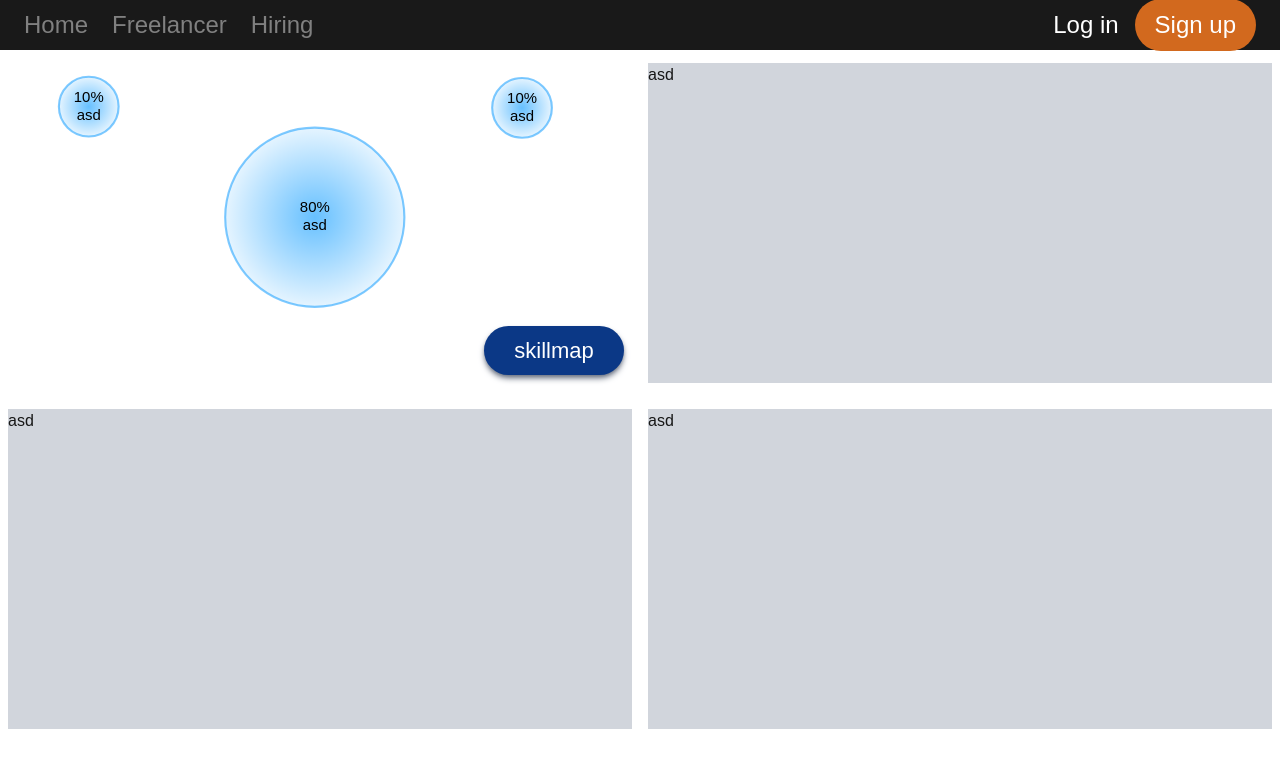
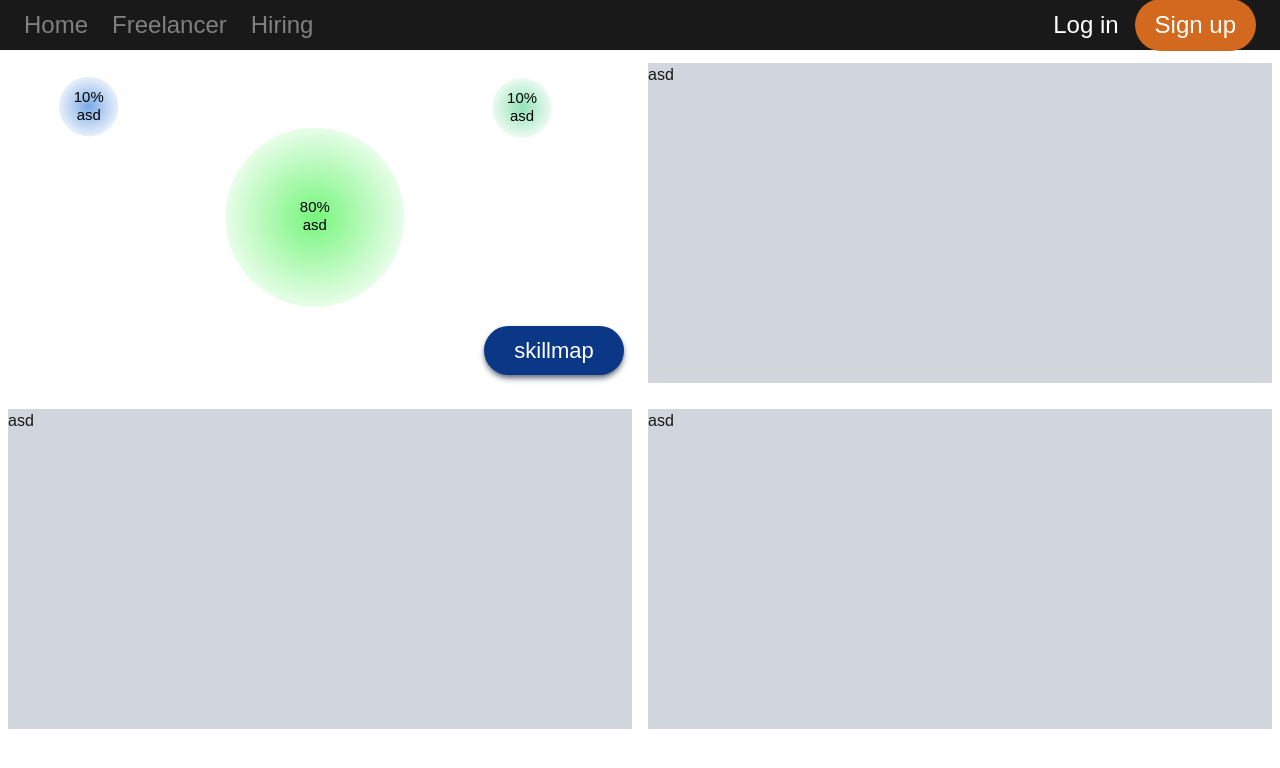
Before and after one commit to FOVY-Colelpis/fovy-frontend, a Next.js app: page /dashboard in a window 1280 px wide. Shown: the top 768 px of the page. Built offline with nearby package versions, Linux system fonts and the light colour scheme.

Commit message:
random color on circle

```diff
--- a/src/app/dashboard/page.tsx
+++ b/src/app/dashboard/page.tsx
@@ -50,8 +50,7 @@ function SkillMapOverview({ allPercentage }: SkillMapData) {
 
     const circles: { name: string; value: number; radius: number; x: number; y: number }[] = [];
 
-    allPercentage
-        .map(item => ({ ...item, radius: (item.value / total) * maxRadius + 20 }))
+    allPercentage.map(item => ({ ...item, radius: (item.value / total) * maxRadius + 20 }))
         .forEach(item => {
             let x: number, y: number;
             let attempts = 0;
@@ -72,35 +71,23 @@ function SkillMapOverview({ allPercentage }: SkillMapData) {
     return (
         <div style={{ width: "100%", height: "100%", position: "relative" }}>
             <svg width="100%" height="100%" viewBox={`0 0 ${svgWidth} ${svgHeight}`}>
-                {circles.map((c, index) => (
+                {circles.map((c, index) => {
+                const color=`${Math.floor(Math.random() * 255)+1},${Math.floor(Math.random() * 255)+1},${Math.floor(Math.random() * 255)+1}`
+                return (
                     <g key={index}>
                         <defs>
                             <radialGradient id={`grad-${index}`} cx="50%" cy="50%" r="50%">
-                                <stop offset="0%" stopColor="rgba(0,150,255,0.6)" />
-                                <stop offset="100%" stopColor="rgba(0,150,255,0.1)" />
+                                <stop offset="0%" stopColor={`rgba(${color},0.6)`} />
+                                <stop offset="100%" stopColor={`rgba(${color},0.1)`} />
                             </radialGradient>
                         </defs>
-                        <circle
-                            cx={c.x}
-                            cy={c.y}
-                            r={c.radius}
-                            fill={`url(#grad-${index})`}
-                            stroke="rgba(0,150,255,0.5)"
-                            strokeWidth={2}
-                        />
-                        <text
-                            x={c.x}
-                            y={c.y}
-                            fontSize={14}
-                            fill="#000"
-                            textAnchor="middle"
-                            dominantBaseline="middle"
-                        >
+                        <circle cx={c.x} cy={c.y} r={c.radius} fill={`url(#grad-${index})`} strokeWidth={2}/>
+                        <text x={c.x} y={c.y} fontSize={14} fill="#000" textAnchor="middle" dominantBaseline="middle">
                             <tspan x={c.x} dy="-0.6em">{c.value}%</tspan>
                             <tspan x={c.x} dy="1.2em">{c.name}</tspan>
                         </text>
                     </g>
-                ))}
+                )})}
             </svg>
         </div>
     );
```
